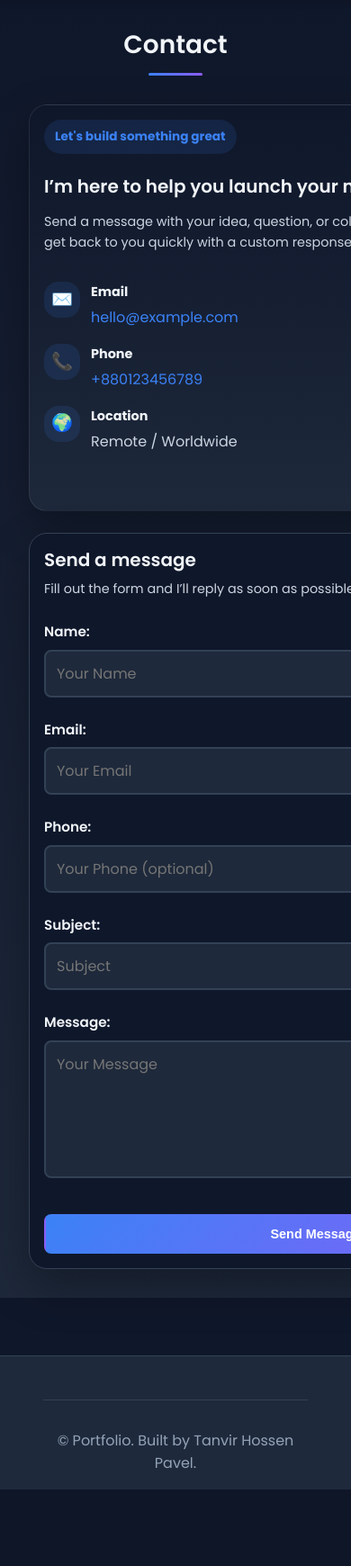
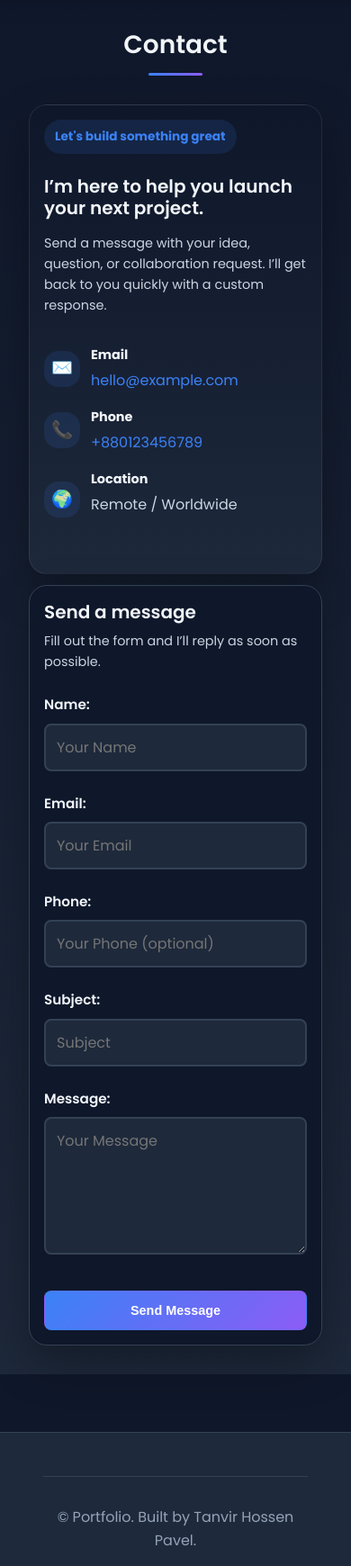
Before and after one commit to THPavellpu/Tanvir-s-Portfolio, a Django app: page /contact/ in a window 390 px wide; the page is wider, and only the part inside the window is pictured. Shown: the part 73-1813 px from the top of that part at 90% size. Before the commit the page ends 1728 px from the top of that part, so only its background shows below. Run offline with Django 4.2, Linux system fonts and the light colour scheme; data that the repository does not hold is empty; parts of the project's set-up code (start-up, migrations or seed data) failed here and were passed over.

Commit message:
responsive

```diff
--- /dev/null
+++ b/static/css/mobile-fixes.css
@@ -0,0 +1,26 @@
+/* Mobile-specific fixes: keep hero social icons horizontal and make contact section fully responsive */
+.hero-social{flex-direction:row !important;justify-content:center !important;gap:0.75rem}
+.hero-social .social-icon{flex:0 0 auto;min-width:40px;width:40px;height:40px;display:inline-flex}
+
+@media (max-width:768px){
+  /* ensure social icons remain inline when CTAs are stacked */
+  .hero-social{justify-content:flex-start}
+  .hero-social .social-icon{width:44px;height:44px;min-width:44px}
+}
+
+/* Contact responsiveness improvements */
+.contact-grid{grid-template-columns:1fr;gap:1rem}
+.contact-card{width:100%}
+.contact-info-card{order:0}
+.contact-form-card{order:1}
+.contact-form input,.contact-form textarea,.contact-form select,.contact-form .form-control{width:100%;box-sizing:border-box}
+.contact-actions{justify-content:flex-start}
+.contact-detail-item{align-items:center}
+
+@media (max-width:480px){
+  .contact-grid{display:flex;flex-direction:column;gap:0.75rem}
+  .contact-card{padding:1rem}
+  .contact-form .form-group{gap:0.5rem}
+  .contact-submit-btn{width:100%}
+  .contact-actions{gap:0.5rem}
+}
--- a/templates/core/base.html
+++ b/templates/core/base.html
@@ -6,6 +6,7 @@
   <meta name="viewport" content="width=device-width, initial-scale=1" />
   <title>{% block title %}{{ site_name|default:"Tanvir's Portfolio" }}{% endblock %}</title>
   <link rel="stylesheet" href="{% static 'css/styles.css' %}" />
+  <link rel="stylesheet" href="{% static 'css/mobile-fixes.css' %}" />
   <link rel="preconnect" href="https://fonts.googleapis.com">
   <link rel="preconnect" href="https://fonts.gstatic.com" crossorigin>
   <link href="https://fonts.googleapis.com/css2?family=Poppins:wght@300;400;500;600;700&display=swap" rel="stylesheet">
```
